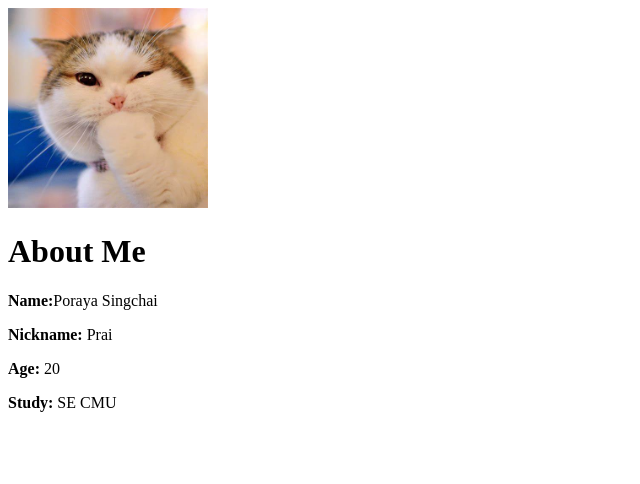
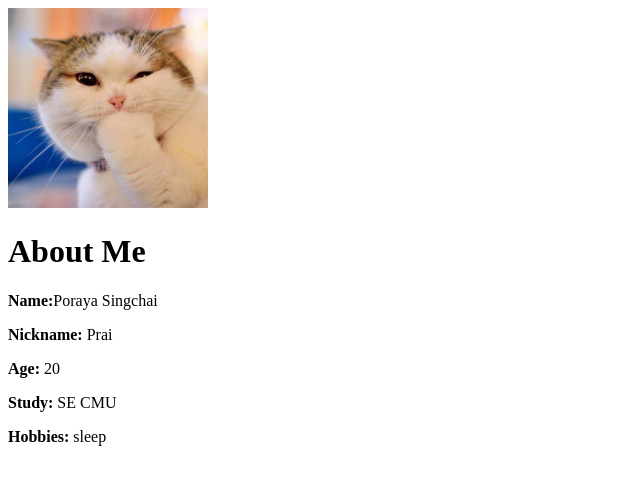
Before and after one commit to poryasin/Lab2, a plain HTML site: page index.html in a window 1280 px wide. Shown: the whole page, without its empty margins (0-640 px from the left). Drawn offline with Linux system fonts and the light colour scheme.

Commit message:
add my details

```diff
--- a/index.html
+++ b/index.html
@@ -12,5 +12,6 @@
 <p><strong>Nickname:</strong> Prai</p>
 <p><strong>Age:</strong> 20</p>
 <p><strong>Study:</strong> SE CMU</p>
+<p><strong>Hobbies:</strong> sleep </p>
 </body>
 </html>
```
